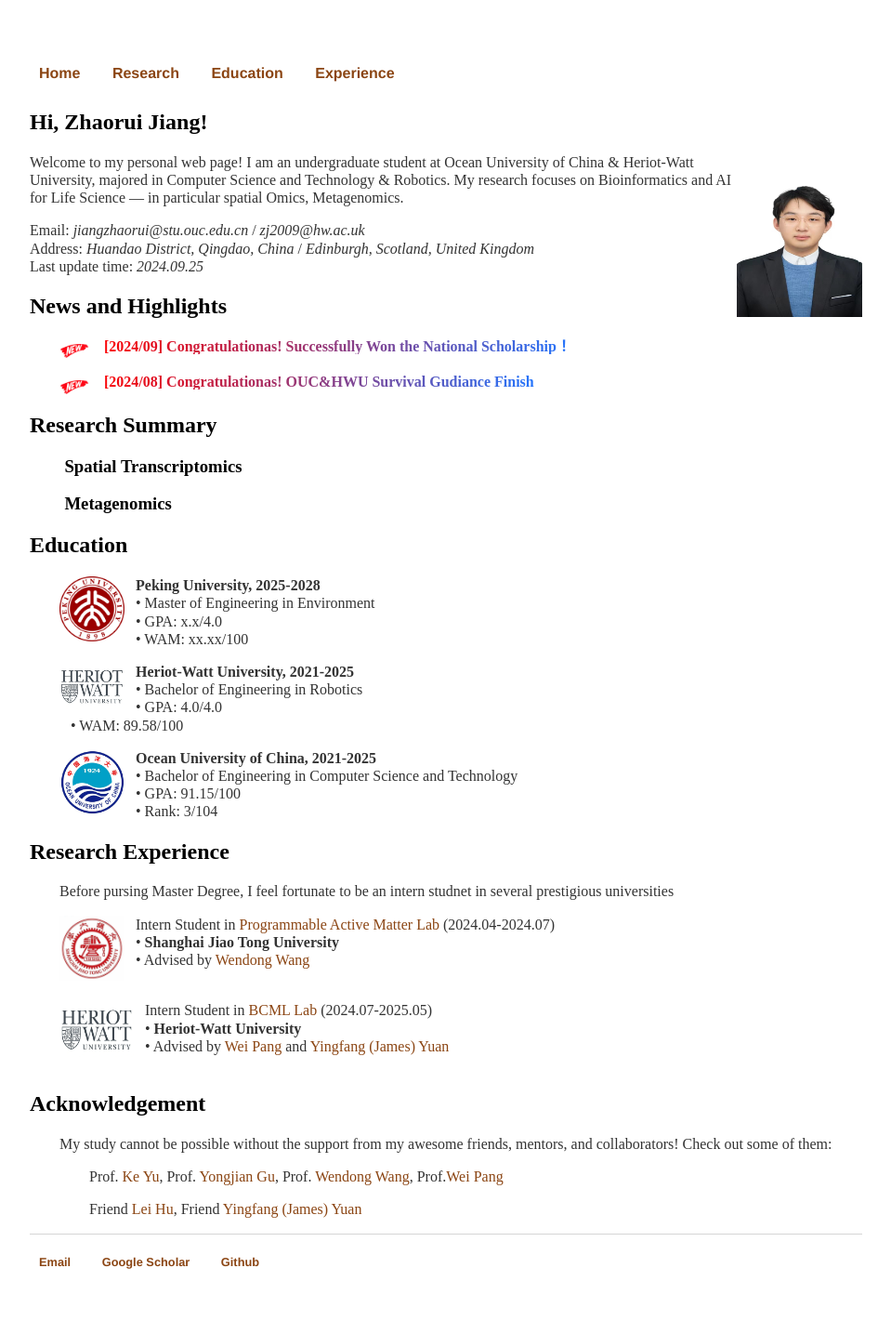
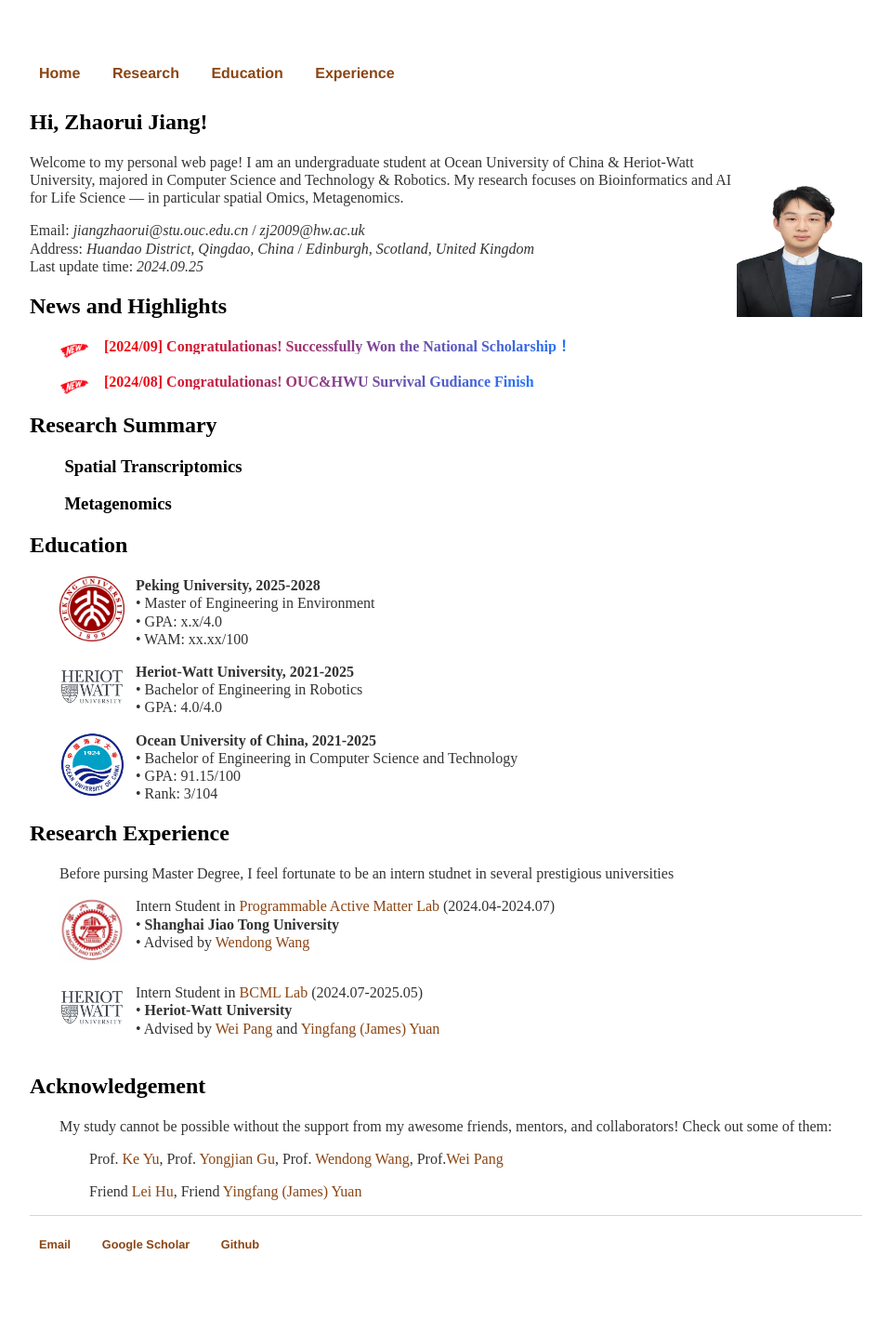
Before and after one commit to zhaorui-bi/zhaorui-bi.github.io, a Jekyll site: the page built from index.html, in a window 1280 px wide. Shown: the whole page at 93% size, without its empty margins (160-1119 px from the left). Built offline with Jekyll 4.4.1, drawn with Linux system fonts in a browser that asks for light colours.

Commit message:
Update index.html

```diff
--- a/index.html
+++ b/index.html
@@ -73,7 +73,7 @@
 			&nbsp&nbsp <b>Heriot-Watt University, 2021-2025  </b><br>
 			&nbsp&nbsp &bull; Bachelor of Engineering in Robotics<br>
 			&nbsp&nbsp &bull; GPA: 4.0/4.0 <br>
-			&nbsp&nbsp &bull; WAM: 89.58/100 <br>
+<!-- 			&nbsp&nbsp &bull; WAM: 89.58/100 <br> -->
 		</p>
 
 		<p style="margin-left: 2em;">
@@ -95,7 +95,7 @@
 			<br>
 		</p>
 		<p style="margin-left: 2em;">
-			<img src="/img/hw.png" align="left" width="80" height="60"/>
+			<img src="/img/hw.png" align="left" width="70" height="50"/>
 			&nbsp&nbsp Intern Student in <a href="https://bioml.eu.org">BCML Lab </a>(2024.07-2025.05) <br>
 			&nbsp&nbsp &bull; <b> Heriot-Watt University </b><br>
 			&nbsp&nbsp &bull; Advised by <a href="https://pangwei.eu.org">Wei Pang</a> and <a href="https://yuanjames.github.io">Yingfang (James) Yuan</a><br>
```
